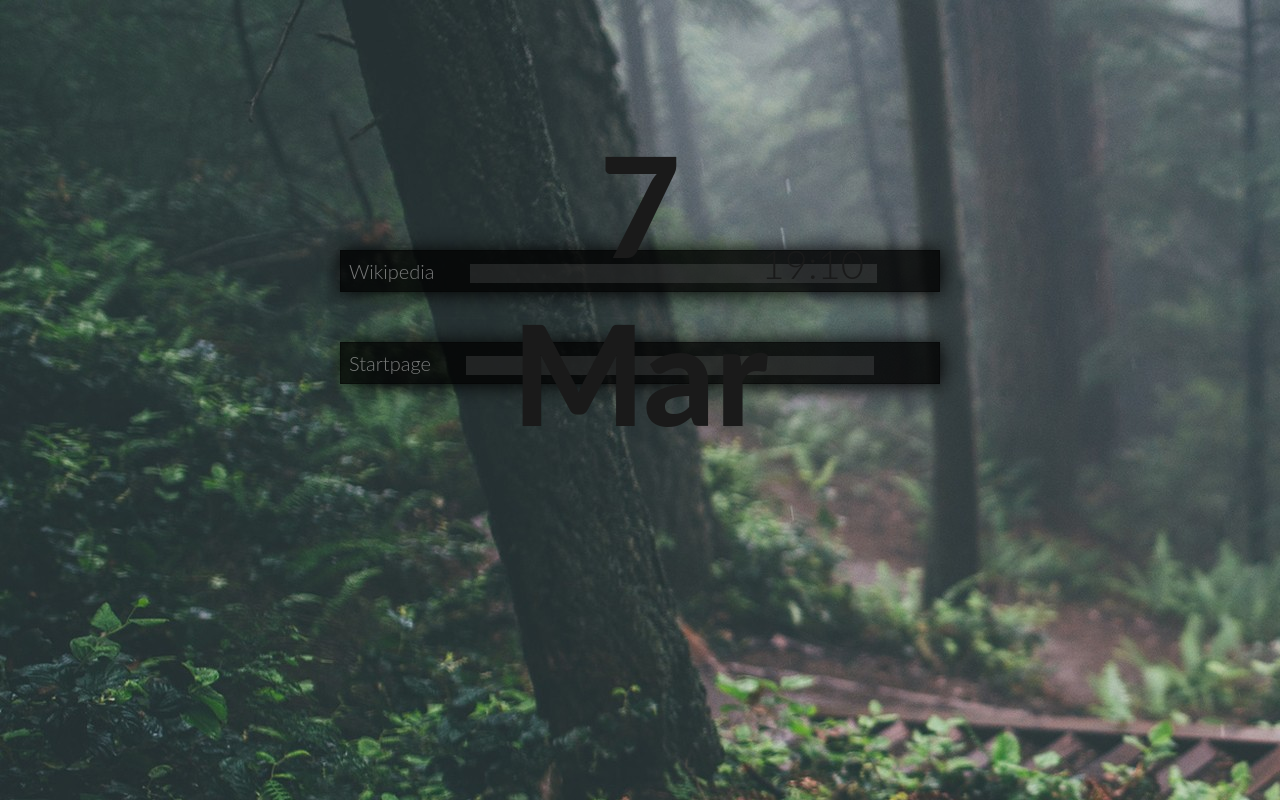
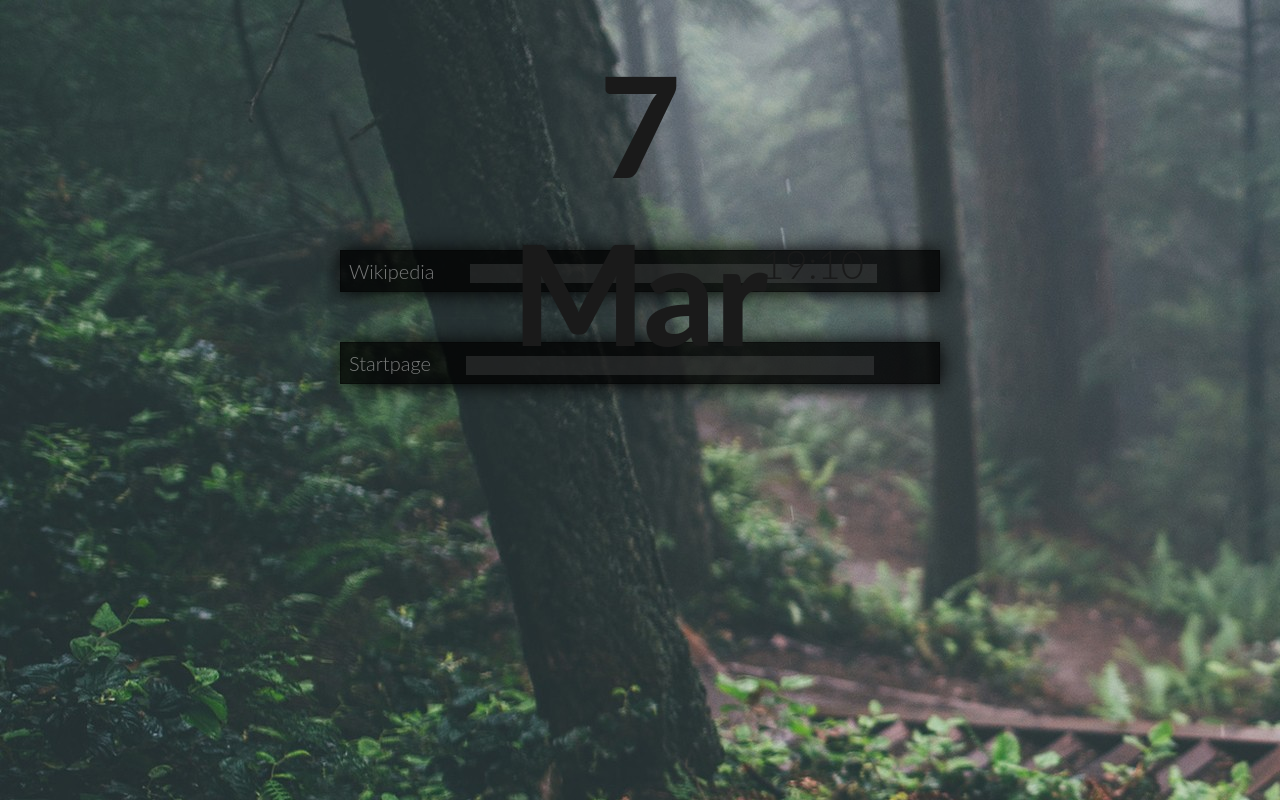
Before and after one commit to dontaddcheese/dontaddcheese.github.io, a plain HTML site: page index.html in a window 1280 px wide. Drawn offline with Linux system fonts and the light colour scheme.

Commit message:
Update style.css

```diff
--- a/style.css
+++ b/style.css
@@ -94,7 +94,7 @@ input[type=text]:focus {
 	display: block;
     	position: absolute;
 	padding: 0 5px 0 5px;
-	top: 15%;
+	top: 5%;
 	left: 0%;
 	right: 0%;
 	margin-left: auto;
```
